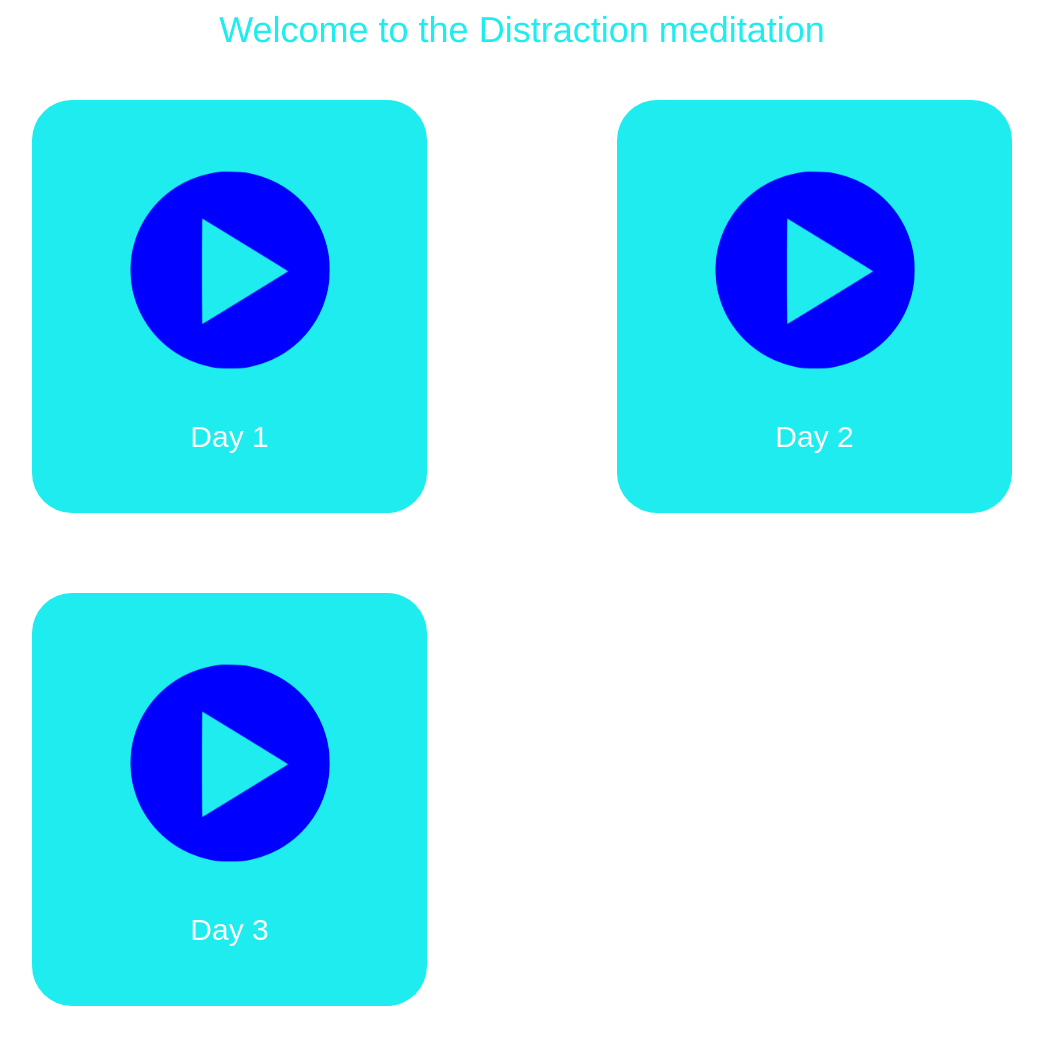
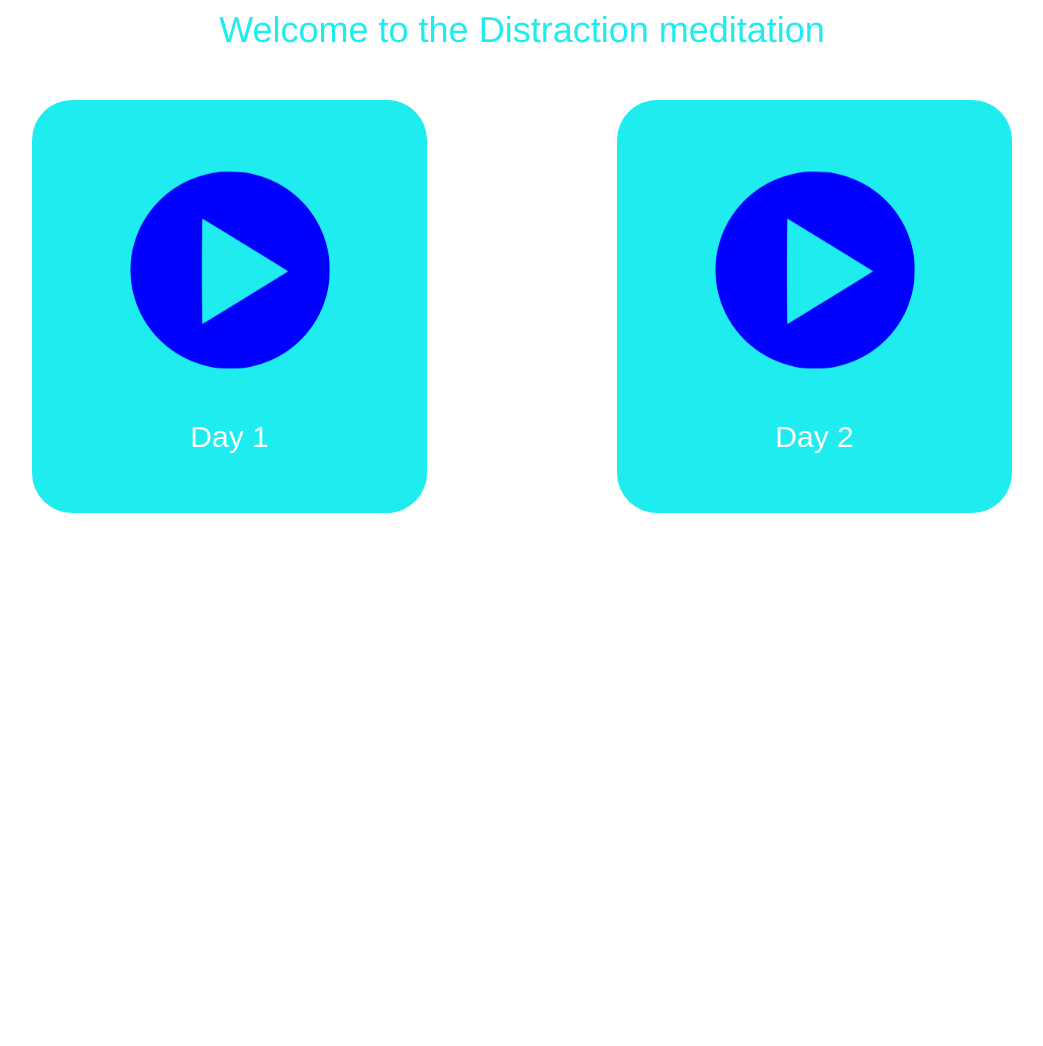
Before and after one commit to Kamal492/meditation, a plain HTML site: page distraction.html in a window 1280 px wide. Shown: the whole page, without its empty margins (118-1161 px from the left). After the commit the page ends 800 px from the top, so only its background shows below. Drawn offline with nearby package versions, Linux system fonts and the light colour scheme.

Commit message:
Update distraction.html

```diff
--- a/distraction.html
+++ b/distraction.html
@@ -28,12 +28,7 @@
           </div>
 
         </div>
-        <div class="card-hold col-xs-6">
-          <div class="cards-div" id="Dist-3" >
-            <img src="play.png" alt="" class="icon-med">
-            <h2 class="headings-class">Day 3</h2>
-          </div>
-        </div>
+
 
       </div>
 
```
